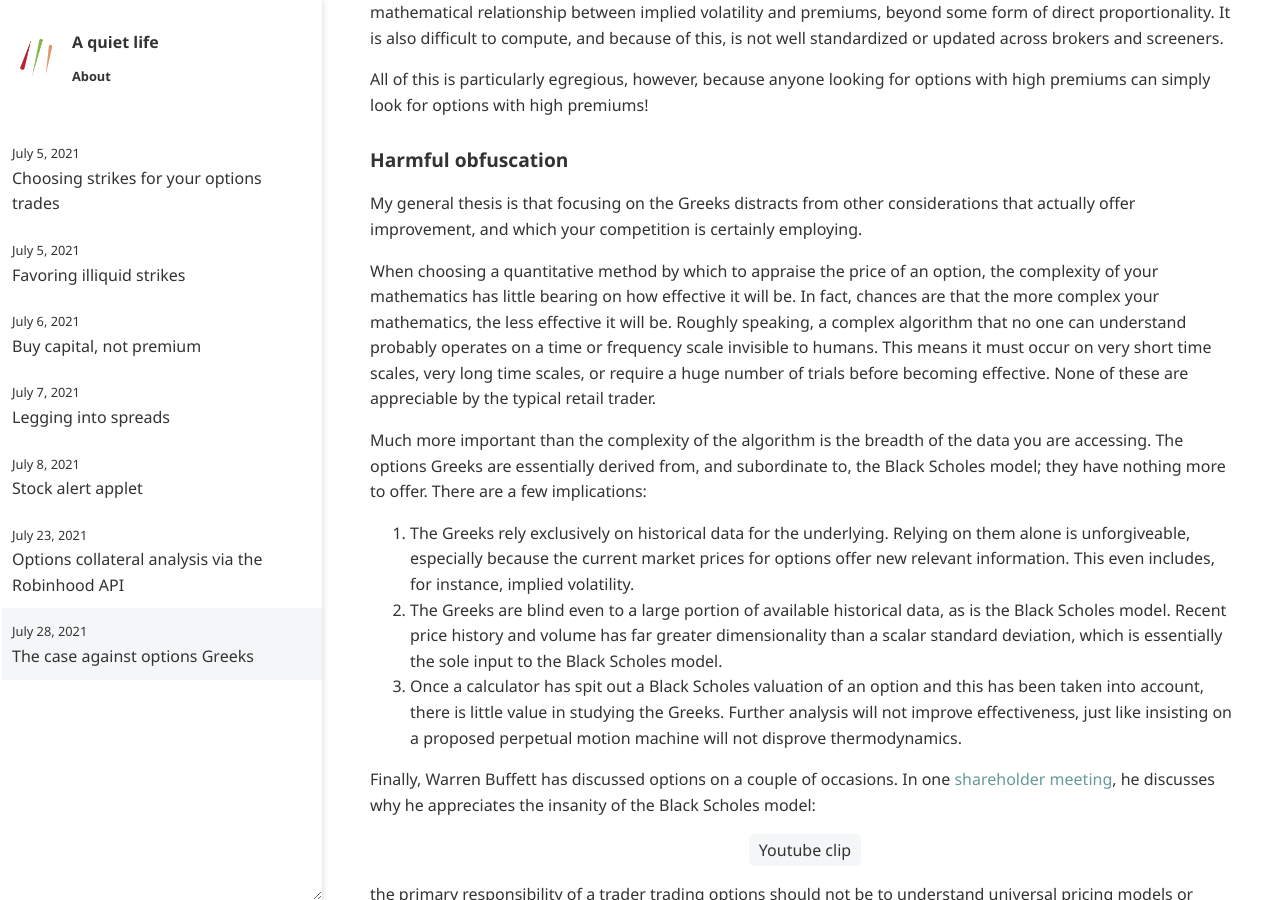
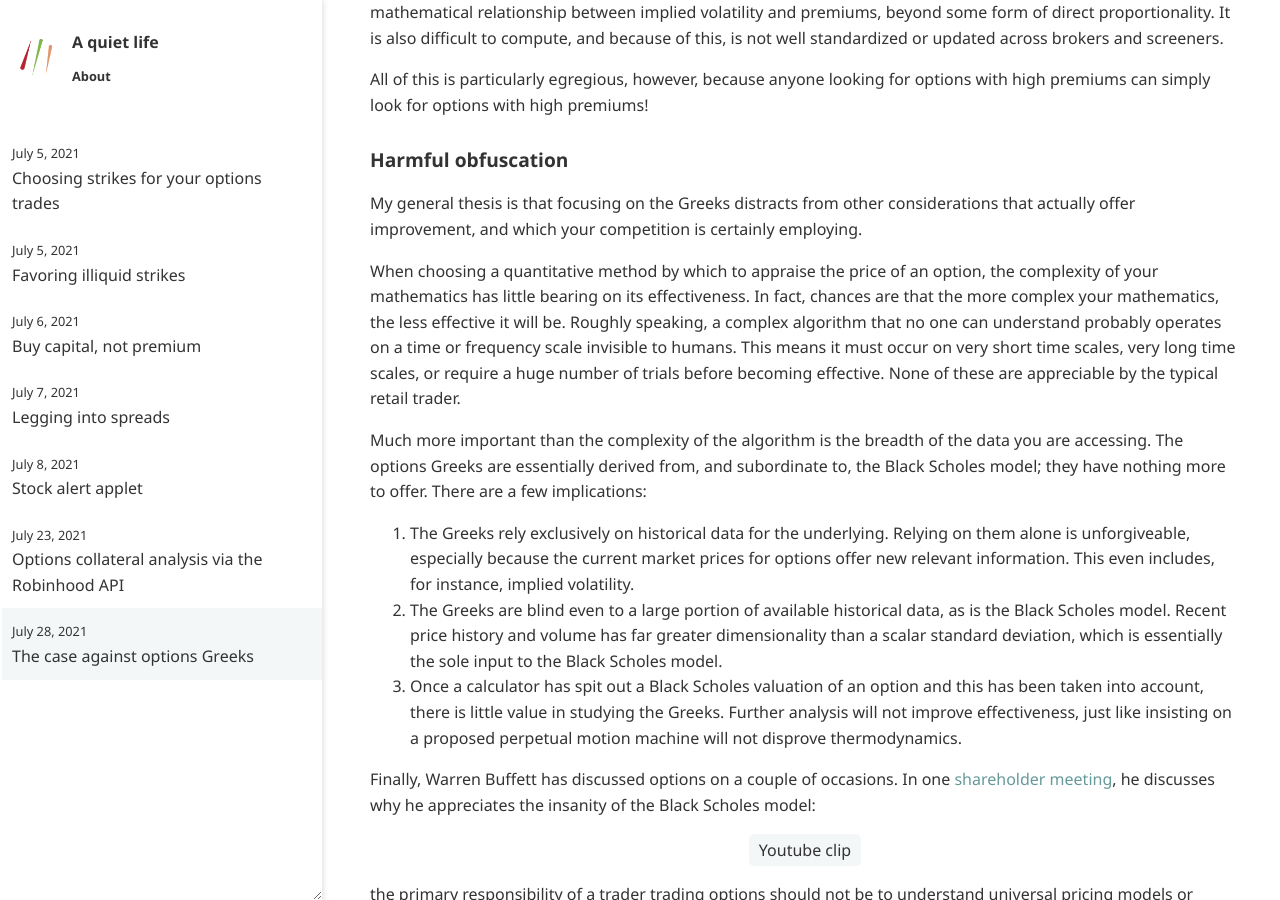
Before and after one commit to ansyblenetwork/aquietlife, a Jekyll site: the page built from _posts/2021-07-28-greeks.md, in a window 1280 px wide and 900 px high, scrolled down 963 px. Built offline with Jekyll 4.4.1, drawn with Linux system fonts in a browser that asks for light colours.

Commit message:
Update 2021-07-28-greeks.md

```diff
--- a/_posts/2021-07-28-greeks.md
+++ b/_posts/2021-07-28-greeks.md
@@ -28,7 +28,7 @@ All of this is particularly egregious, however, because anyone looking for optio
 
 My general thesis is that focusing on the Greeks distracts from other considerations that actually offer improvement, and which your competition is certainly employing.
 
-When choosing a quantitative method by which to appraise the price of an option, the complexity of your mathematics has little bearing on how effective it will be. In fact, chances are that the more complex your mathematics, the less effective it will be. Roughly speaking, a complex algorithm that no one can understand probably operates on a time or frequency scale invisible to humans. This means it must occur on very short time scales, very long time scales, or require a huge number of trials before becoming effective. None of these are appreciable by the typical retail trader.
+When choosing a quantitative method by which to appraise the price of an option, the complexity of your mathematics has little bearing on its effectiveness. In fact, chances are that the more complex your mathematics, the less effective it will be. Roughly speaking, a complex algorithm that no one can understand probably operates on a time or frequency scale invisible to humans. This means it must occur on very short time scales, very long time scales, or require a huge number of trials before becoming effective. None of these are appreciable by the typical retail trader.
 
 Much more important than the complexity of the algorithm is the breadth of the data you are accessing. The options Greeks are essentially derived from, and subordinate to, the Black Scholes model; they have nothing more to offer. There are a few implications:
 
```
